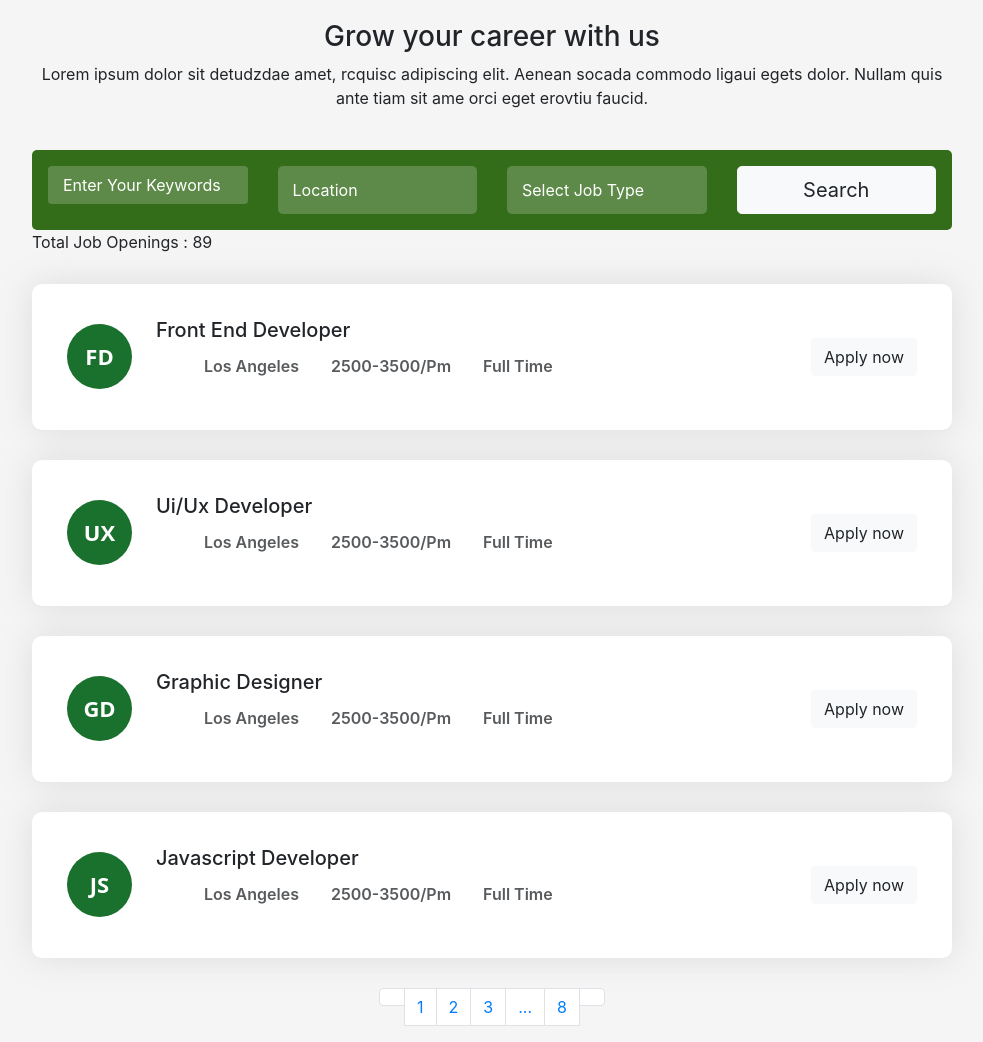
After one commit to Amjadali168/myProject, a Django app: template myproject/templates/job_list.html in a window 1280 px wide. The commit adds this page. Shown: the whole page, without its empty margins (148-1131 px from the left). Run offline with Django 4.2, Linux system fonts and the light colour scheme; the template is opened without the code that fills it, so the values that code supplies are empty; some libraries are stand-ins or nearby versions.

Commit message:
job list

```diff
--- a/myproject/myproject/urls.py
+++ b/myproject/myproject/urls.py
@@ -19,7 +19,7 @@ from django.urls import path, include
 from django.conf import settings
 from django.conf.urls.static import static
 from django.views.generic import TemplateView
-from digi2corp.views import contact_view , signup_view, profile_view
+from digi2corp.views import contact_view , signup_view, profile_view, signin_view
 
 urlpatterns = [
     path('admin/', admin.site.urls),
@@ -30,6 +30,8 @@ urlpatterns = [
     path('team', TemplateView.as_view(template_name='team.html'), name='team'),
     path('profile', profile_view, name='profile'),
     path('signup', signup_view, name='signup'),
+    path('signin', signin_view, name='signin'),
+
 ]
 
 if settings.DEBUG:
--- a/myproject/templates/components/header.html
+++ b/myproject/templates/components/header.html
@@ -18,6 +18,8 @@
                 <li><a href="{% url 'services' %}">Services</a></li>
                 <li><a href="{% url 'contact' %}">Contact</a></li>
                 <li><a href="#">Admin</a></li>
+                <li><a href="{% url 'signup' %}">Login</a></li>
+
 
             </ul>
             <i class="bi bi-list mobile-nav-toggle"></i>
@@ -28,6 +30,7 @@
             <a href="#" class="facebook"><i class="bu bi-facebook"></i></a>
             <a href="#" class="instagram"><i class="bu bi-instagram"></i></a>
             <a href="#" class="linkedin"><i class="bu bi-linkedin"></i></i></a>
+            <!-- <button> <a href="#"> Login </a></button> -->
         </div>
 
     </div>
--- /dev/null
+++ b/myproject/templates/job_list.html
@@ -0,0 +1,381 @@
+<!DOCTYPE html>
+<html lang="en">
+<head>
+    <meta charset="UTF-8">
+    <meta name="viewport" content="width=device-width, initial-scale=1.0">
+    <title>Job list</title>
+    <link rel="stylesheet"
+        href="https://cdnjs.cloudflare.com/ajax/libs/material-design-iconic-font/2.2.0/css/material-design-iconic-font.min.css"
+        integrity="sha256-3sPp8BkKUE7QyPSl6VfBByBroQbKxKG7tsusY2mhbVY=" crossorigin="anonymous" />
+    <!-- <link rel="stylesheet" href=""> -->
+    <link rel='stylesheet' href='https://cdn.jsdelivr.net/npm/bootstrap@4.4.1/dist/css/bootstrap.min.css'>
+    <style>
+        body {
+    background: #f5f5f5;
+    margin-top: 20px;
+}
+
+/* ===== Career ===== */
+.career-form {
+    background-color: #346d1a;
+    border-radius: 5px;
+    padding: 0 16px;
+}
+
+.career-form .form-control {
+    background-color: rgba(255, 255, 255, 0.2);
+    border: 0;
+    padding: 12px 15px;
+    color: #fff;
+}
+
+.career-form .form-control::-webkit-input-placeholder {
+    /* Chrome/Opera/Safari */
+    color: #fff;
+}
+
+.career-form .form-control::-moz-placeholder {
+    /* Firefox 19+ */
+    color: #fff;
+}
+
+.career-form .form-control:-ms-input-placeholder {
+    /* IE 10+ */
+    color: #fff;
+}
+
+.career-form .form-control:-moz-placeholder {
+    /* Firefox 18- */
+    color: #fff;
+}
+
+.career-form .custom-select {
+    background-color: rgba(255, 255, 255, 0.2);
+    border: 0;
+    padding: 12px 15px;
+    color: #fff;
+    width: 100%;
+    border-radius: 5px;
+    text-align: left;
+    height: auto;
+    background-image: none;
+}
+
+.career-form .custom-select:focus {
+    -webkit-box-shadow: none;
+    box-shadow: none;
+}
+
+.career-form .select-container {
+    position: relative;
+}
+
+.career-form .select-container:before {
+    position: absolute;
+    right: 15px;
+    top: calc(50% - 14px);
+    font-size: 18px;
+    color: #ffffff;
+    content: '\F2F9';
+    font-family: "Material-Design-Iconic-Font";
+}
+
+.filter-result .job-box {
+    background: #fff;
+    -webkit-box-shadow: 0 0 35px 0 rgba(130, 130, 130, 0.2);
+    box-shadow: 0 0 35px 0 rgba(130, 130, 130, 0.2);
+    border-radius: 10px;
+    padding: 10px 35px;
+}
+
+ul {
+    list-style: none;
+}
+
+.list-disk li {
+    list-style: none;
+    margin-bottom: 12px;
+}
+
+.list-disk li:last-child {
+    margin-bottom: 0;
+}
+
+.job-box .img-holder {
+    height: 65px;
+    width: 65px;
+    background-color: #19712d;
+    background-image: -webkit-gradient(linear, left top, right top, from(rgba(19, 106, 26, 0.9), to(rgb(23, 115, 31) 49, 111)));
+    background-image: linear-gradient(to right, rgba(70, 120, 32, 0.9)) 0%, rgb(134, 221, 90) 100%;
+    font-family: "Open Sans", sans-serif;
+    color: #fff;
+    font-size: 22px;
+    font-weight: 700;
+    display: -webkit-box;
+    display: -ms-flexbox;
+    display: flex;
+    -webkit-box-pack: center;
+    -ms-flex-pack: center;
+    justify-content: center;
+    -webkit-box-align: center;
+    -ms-flex-align: center;
+    align-items: center;
+    border-radius: 65px;
+}
+
+.career-title {
+    background-color: #7cd74e72;
+    color: #fff;
+    padding: 15px;
+    text-align: center;
+    border-radius: 10px 10px 0 0;
+    background-image: -webkit-gradient(linear, left top, right top, from(rgba(99, 215, 78, 0.9)), to(#93dd5a));
+    background-image: linear-gradient(to right, rgba(85, 215, 78, 0.397)) 0%, #5add6b 100%;
+}
+
+.job-overview {
+    -webkit-box-shadow: 0 0 35px 0 rgba(130, 130, 130, 0.2);
+    box-shadow: 0 0 35px 0 rgba(130, 130, 130, 0.2);
+    border-radius: 10px;
+}
+
+@media (min-width: 992px) {
+    .job-overview {
+        position: -webkit-sticky;
+        position: sticky;
+        top: 70px;
+    }
+}
+
+.job-overview .job-detail ul {
+    margin-bottom: 28px;
+}
+
+.job-overview .job-detail ul li {
+    opacity: 0.75;
+    font-weight: 600;
+    margin-bottom: 15px;
+}
+
+.job-overview .job-detail ul li i {
+    font-size: 20px;
+    position: relative;
+    top: 1px;
+}
+
+.job-overview .overview-bottom,
+.job-overview .overview-top {
+    padding: 35px;
+}
+
+.job-content ul li {
+    font-weight: 600;
+    opacity: 0.75;
+    border-bottom: 1px solid #ccc;
+    padding: 10px 5px;
+}
+
+@media (min-width: 768px) {
+    .job-content ul li {
+        border-bottom: 0;
+        padding: 0;
+    }
+}
+
+.job-content ul li i {
+    font-size: 20px;
+    position: relative;
+    top: 1px;
+}
+
+.mb-30 {
+    margin-bottom: 30px;
+}
+
+    </style>
+</head>
+<body>
+    <div class="container">
+        <div class="row">
+            <div class="col-lg-10 mx-auto mb-4">
+                <div class="section-title text-center ">
+                    <h3 class="top-c-sep">Grow your career with us</h3>
+                    <p>Lorem ipsum dolor sit detudzdae amet, rcquisc adipiscing elit. Aenean socada commodo
+                        ligaui egets dolor. Nullam quis ante tiam sit ame orci eget erovtiu faucid.</p>
+                </div>
+            </div>
+        </div>
+
+        <div class="row">
+            <div class="col-lg-10 mx-auto">
+                <div class="career-search mb-60">
+
+                    <form action="#" class="career-form mb-60">
+                        <div class="row">
+                            <div class="col-md-6 col-lg-3 my-3">
+                                <div class="input-group position-relative">
+                                    <input type="text" class="form-control" placeholder="Enter Your Keywords" id="keywords">
+                                </div>
+                            </div>
+                            <div class="col-md-6 col-lg-3 my-3">
+                                <div class="select-container">
+                                    <select class="custom-select">
+                                        <option selected="">Location</option>
+                                        <option value="1">Jaipur</option>
+                                        <option value="2">Pune</option>
+                                        <option value="3">Bangalore</option>
+                                    </select>
+                                </div>
+                            </div>
+                            <div class="col-md-6 col-lg-3 my-3">
+                                <div class="select-container">
+                                    <select class="custom-select">
+                                        <option selected="">Select Job Type</option>
+                                        <option value="1">Ui designer</option>
+                                        <option value="2">JS developer</option>
+                                        <option value="3">Web developer</option>
+                                    </select>
+                                </div>
+                            </div>
+                            <div class="col-md-6 col-lg-3 my-3">
+                                <button type="button" class="btn btn-lg btn-block btn-light btn-custom" id="contact-submit">
+                                    Search
+                                </button>
+                            </div>
+                        </div>
+                    </form>
+
+                    <div class="filter-result">
+                        <p class="mb-30 ff-montserrat">Total Job Openings : 89</p>
+
+                        <div class="job-box d-md-flex align-items-center justify-content-between mb-30">
+                            <div class="job-left my-4 d-md-flex align-items-center flex-wrap">
+                                <div class="img-holder mr-md-4 mb-md-0 mb-4 mx-auto mx-md-0 d-md-none d-lg-flex">
+                                    FD
+                                </div>
+                                <div class="job-content">
+                                    <h5 class="text-center text-md-left">Front End Developer</h5>
+                                    <ul class="d-md-flex flex-wrap text-capitalize ff-open-sans">
+                                        <li class="mr-md-4">
+                                            <i class="zmdi zmdi-pin mr-2"></i> Los Angeles
+                                        </li>
+                                        <li class="mr-md-4">
+                                            <i class="zmdi zmdi-money mr-2"></i> 2500-3500/pm
+                                        </li>
+                                        <li class="mr-md-4">
+                                            <i class="zmdi zmdi-time mr-2"></i> Full Time
+                                        </li>
+                                    </ul>
+                                </div>
+                            </div>
+                            <div class="job-right my-4 flex-shrink-0">
+                                <a href="#" class="btn d-block w-100 d-sm-inline-block btn-light">Apply now</a>
+                            </div>
+                        </div>
+
+                        <div class="job-box d-md-flex align-items-center justify-content-between mb-30">
+                            <div class="job-left my-4 d-md-flex align-items-center flex-wrap">
+                                <div class="img-holder mr-md-4 mb-md-0 mb-4 mx-auto mx-md-0 d-md-none d-lg-flex">
+                                    UX
+                                </div>
+                                <div class="job-content">
+                                    <h5 class="text-center text-md-left">Ui/Ux Developer</h5>
+                                    <ul class="d-md-flex flex-wrap text-capitalize ff-open-sans">
+                                        <li class="mr-md-4">
+                                            <i class="zmdi zmdi-pin mr-2"></i> Los Angeles
+                                        </li>
+                                        <li class="mr-md-4">
+                                            <i class="zmdi zmdi-money mr-2"></i> 2500-3500/pm
+                                        </li>
+                                        <li class="mr-md-4">
+                                            <i class="zmdi zmdi-time mr-2"></i> Full Time
+                                        </li>
+                                    </ul>
+                                </div>
+                            </div>
+                            <div class="job-right my-4 flex-shrink-0">
+                                <a href="#" class="btn d-block w-100 d-sm-inline-block btn-light">Apply now</a>
+                            </div>
+                        </div>
+
+                        <div class="job-box d-md-flex align-items-center justify-content-between mb-30">
+                            <div class="job-left my-4 d-md-flex align-items-center flex-wrap">
+                                <div class="img-holder mr-md-4 mb-md-0 mb-4 mx-auto mx-md-0 d-md-none d-lg-flex">
+                                    GD
+                                </div>
+                                <div class="job-content">
+                                    <h5 class="text-center text-md-left">Graphic Designer</h5>
+                                    <ul class="d-md-flex flex-wrap text-capitalize ff-open-sans">
+                                        <li class="mr-md-4">
+                                            <i class="zmdi zmdi-pin mr-2"></i> Los Angeles
+                                        </li>
+                                        <li class="mr-md-4">
+                                            <i class="zmdi zmdi-money mr-2"></i> 2500-3500/pm
+                                        </li>
+                                        <li class="mr-md-4">
+                                            <i class="zmdi zmdi-time mr-2"></i> Full Time
+                                        </li>
+                                    </ul>
+                                </div>
+                            </div>
+                            <div class="job-right my-4 flex-shrink-0">
+                                <a href="#" class="btn d-block w-100 d-sm-inline-block btn-light">Apply now</a>
+                            </div>
+                        </div>
+
+                        <div class="job-box d-md-flex align-items-center justify-content-between mb-30">
+                            <div class="job-left my-4 d-md-flex align-items-center flex-wrap">
+                                <div class="img-holder mr-md-4 mb-md-0 mb-4 mx-auto mx-md-0 d-md-none d-lg-flex">
+                                    JS
+                                </div>
+                                <div class="job-content">
+                                    <h5 class="text-center text-md-left">Javascript Developer</h5>
+                                    <ul class="d-md-flex flex-wrap text-capitalize ff-open-sans">
+                                        <li class="mr-md-4">
+                                            <i class="zmdi zmdi-pin mr-2"></i> Los Angeles
+                                        </li>
+                                        <li class="mr-md-4">
+                                            <i class="zmdi zmdi-money mr-2"></i> 2500-3500/pm
+                                        </li>
+                                        <li class="mr-md-4">
+                                            <i class="zmdi zmdi-time mr-2"></i> Full Time
+                                        </li>
+                                    </ul>
+                                </div>
+                            </div>
+                            <div class="job-right my-4 flex-shrink-0">
+                                <a href="#" class="btn d-block w-100 d-sm-inline-block btn-light">Apply now</a>
+                            </div>
+                        </div>
+
+                    </div>
+                </div>
+
+                <!-- START Pagination -->
+                <nav aria-label="Page navigation">
+                    <ul class="pagination pagination-reset justify-content-center">
+                        <li class="page-item disabled">
+                            <a class="page-link" href="#" tabindex="-1" aria-disabled="true">
+                                <i class="zmdi zmdi-long-arrow-left"></i>
+                            </a>
+                        </li>
+                        <li class="page-item"><a class="page-link" href="#">1</a></li>
+                        <li class="page-item d-none d-md-inline-block"><a class="page-link" href="#">2</a></li>
+                        <li class="page-item d-none d-md-inline-block"><a class="page-link" href="#">3</a></li>
+                        <li class="page-item"><a class="page-link" href="#">...</a></li>
+                        <li class="page-item"><a class="page-link" href="#">8</a></li>
+                        <li class="page-item">
+                            <a class="page-link" href="#">
+                                <i class="zmdi zmdi-long-arrow-right"></i>
+                            </a>
+                        </li>
+                    </ul>
+                </nav>
+                <!-- END Pagination -->
+            </div>
+        </div>
+
+    </div>
+</body>
+<script src='https://cdn.jsdelivr.net/npm/bootstrap@4.4.1/dist/js/bootstrap.bundle.min.js'></script>
+</html>
--- a/myproject/templates/signup.html
+++ b/myproject/templates/signup.html
@@ -347,6 +347,7 @@
         </div>
         <div class="form-container sign-in-container">
             <form method="POST">
+                {% csrf_token %}
                 <h1>Sign in</h1>
                 <div class="social-container">
                     <a href="#" class="social"><i class="fab fa-facebook-f"></i></a>
@@ -359,7 +360,7 @@
                     <label></label>
                 </div>
                 <div class="infield">
-                    <input type="password" placeholder="Password" />
+                    <input type="password" placeholder="Password"  />
                     <label></label>
                 </div>
                 <a href="#" class="forgot">Forgot your password?</a>
```
Also changed, not shown: myproject/assets/css/style5.css (added, +181 -0 lines), myproject/digi2corp/models.py (+9 -0 lines), myproject/digi2corp/views.py (+16 -0 lines).
